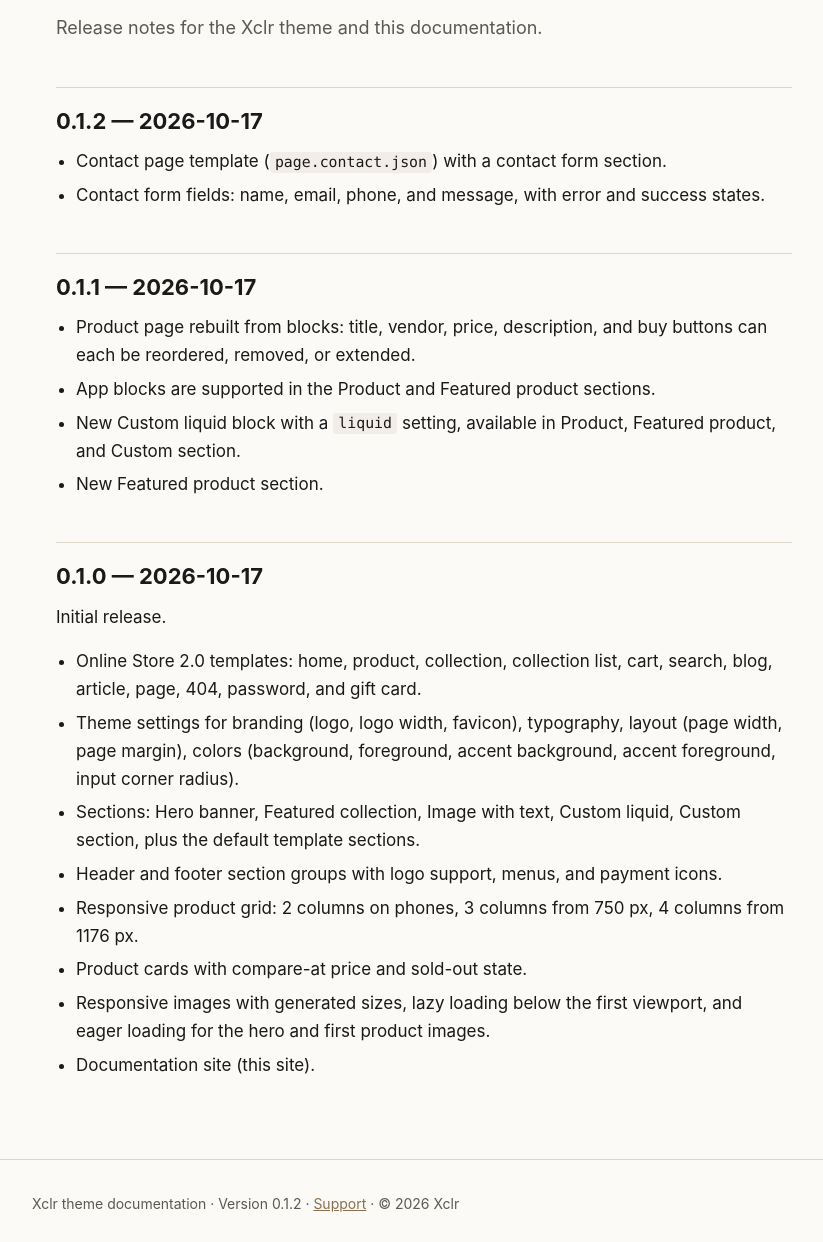
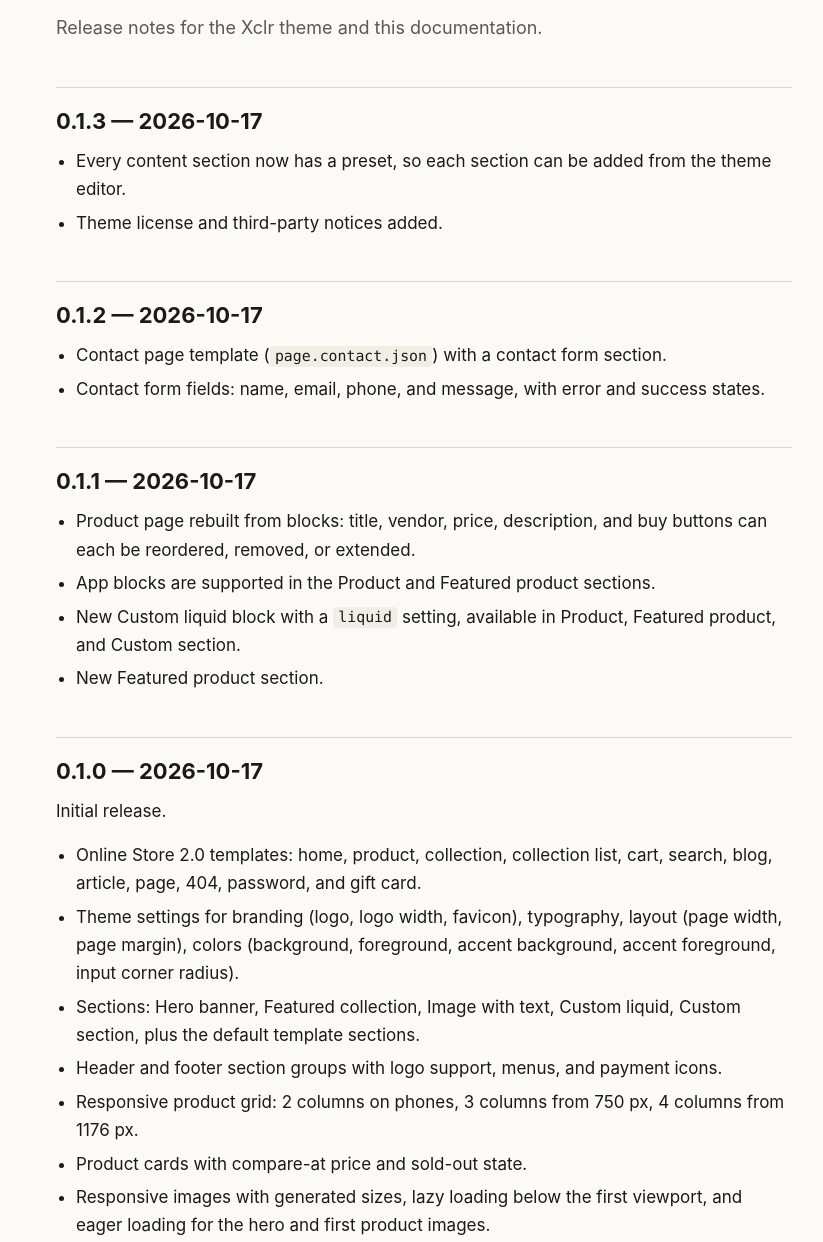
Before and after one commit to xcodeyun/xclr-theme-docs, a plain HTML site: page changelog.html in a window 1280 px wide. Shown: the part 212-1454 px from the top of the page, without its empty margins (216-1039 px from the left). Drawn offline with Linux system fonts and the light colour scheme.

Commit message:
Add section presets and theme license (theme 0.1.3)

```diff
--- a/changelog.html
+++ b/changelog.html
@@ -28,6 +28,12 @@
       <h1>Changelog</h1>
       <p class="lead">Release notes for the Xclr theme and this documentation.</p>
 
+      <h2>0.1.3 — 2026-10-17</h2>
+      <ul>
+        <li>Every content section now has a preset, so each section can be added from the theme editor.</li>
+        <li>Theme license and third-party notices added.</li>
+      </ul>
+
       <h2>0.1.2 — 2026-10-17</h2>
       <ul>
         <li>Contact page template (<code>page.contact.json</code>) with a contact form section.</li>
@@ -57,7 +63,7 @@
     </main>
     <footer class="site-footer">
       <div class="site-footer__inner">
-        <p>Xclr theme documentation · Version 0.1.2 · <a href="support.html">Support</a> · © 2026 Xclr</p>
+        <p>Xclr theme documentation · Version 0.1.3 · <a href="support.html">Support</a> · © 2026 Xclr</p>
       </div>
     </footer>
   </body>
```
Also changed, not shown: 404.html (+1 -1 lines), faq.html (+2 -2 lines), index.html (+1 -1 lines), sections.html (+1 -1 lines), settings.html (+1 -1 lines), support.html (+1 -1 lines).
